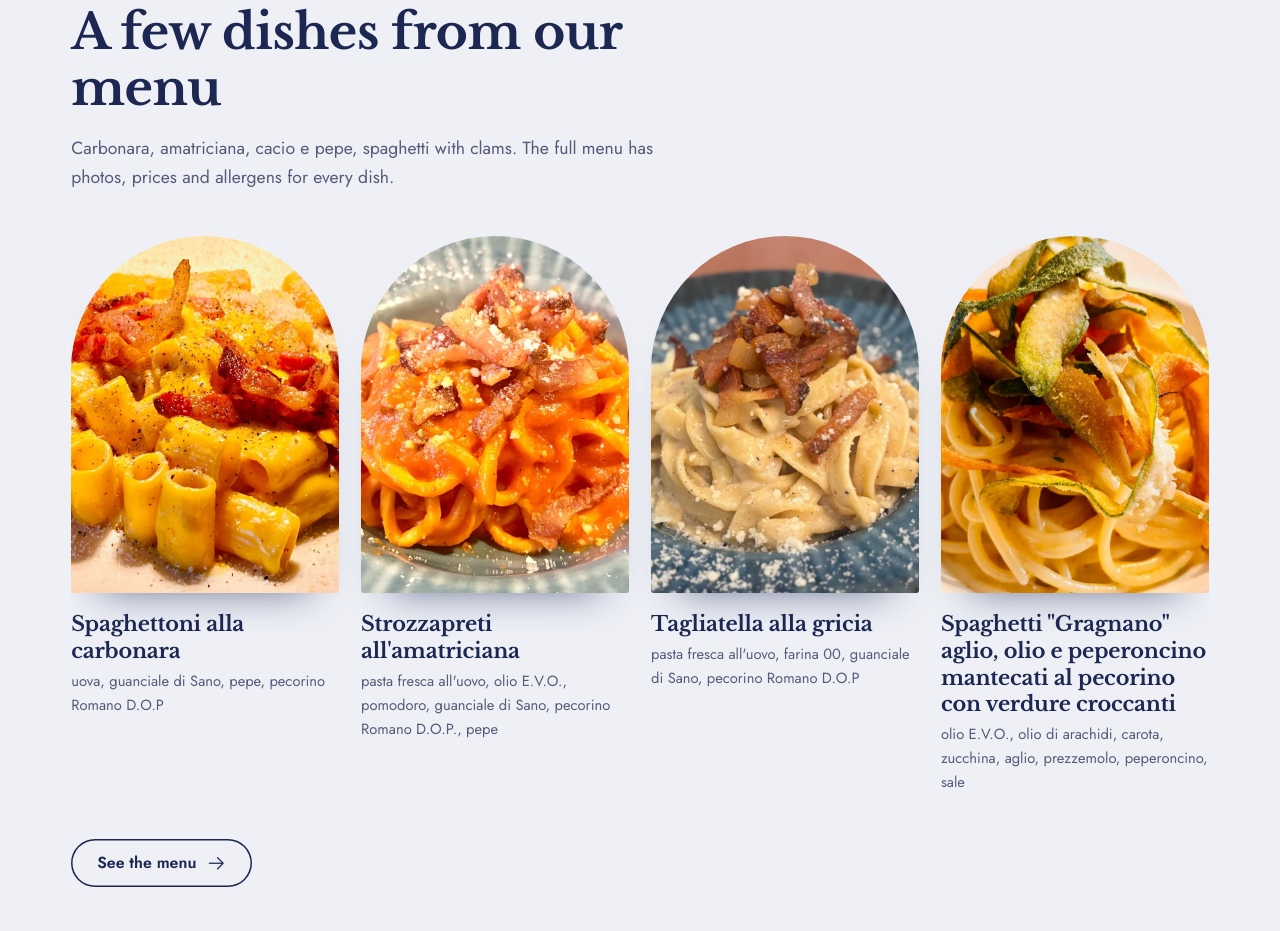
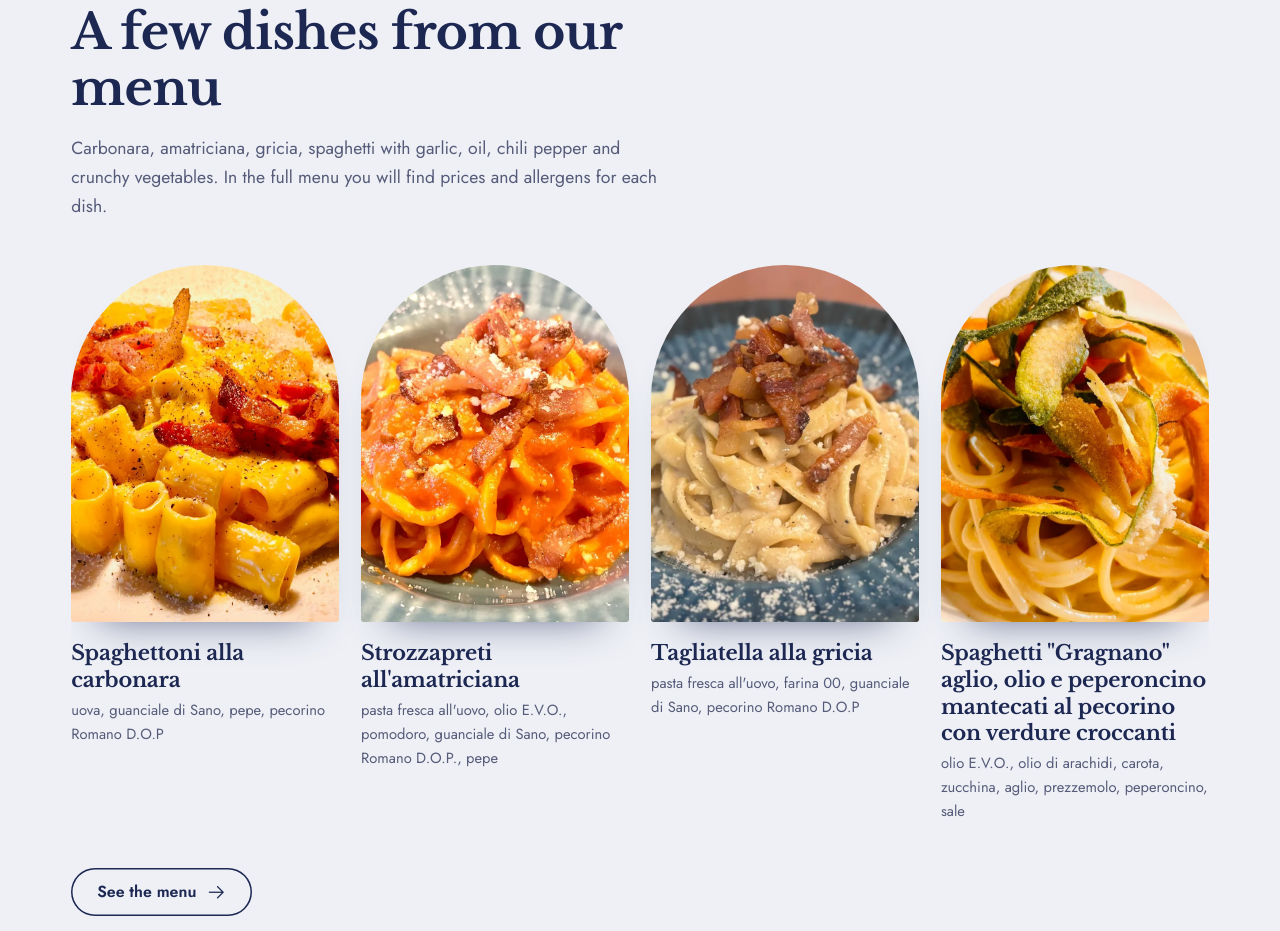
Before and after one commit to Steewee98/osteria-corsetti-1921, a plain HTML site: page en/index.html in a window 1280 px wide. Shown: the part 2340-3271 px from the top of the page. Drawn offline with nearby package versions, Linux system fonts and the light colour scheme.

Commit message:
Testo piatti aggiornato

```diff
--- a/en/index.html
+++ b/en/index.html
@@ -74,7 +74,7 @@
 <section class="sez piatti-sez" aria-labelledby="t-menu">
   <div class="wrap">
     <h2 class="titolo-sez appare" id="t-menu">A few dishes from our menu</h2>
-    <p class="testo-sez">Carbonara, amatriciana, cacio e pepe, spaghetti with clams. The full menu has photos, prices and allergens for every dish.</p>
+    <p class="testo-sez">Carbonara, amatriciana, gricia, spaghetti with garlic, oil, chili pepper and crunchy vegetables. In the full menu you will find prices and allergens for each dish.</p>
     <div class="fila"><article class="piatto appare">
         <div class="arco"><img src="../assets/img/piatto-carbonara.webp" alt="Spaghettoni alla carbonara" width="600" height="800" loading="lazy"></div>
         <h3>Spaghettoni alla carbonara</h3><p>uova, guanciale di Sano, pepe, pecorino Romano D.O.P</p></article><article class="piatto appare">
```
Also changed, not shown: index.html (+1 -1 lines).
